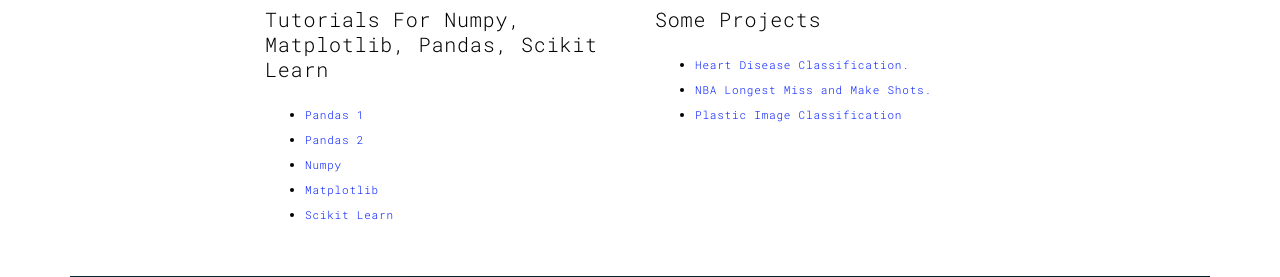
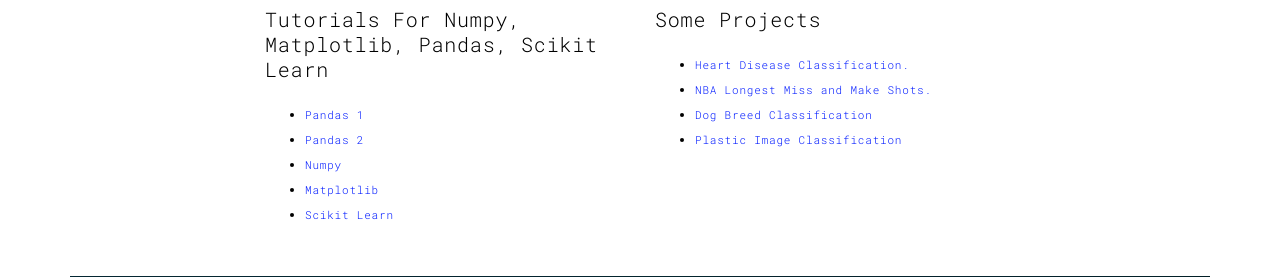
Before and after one commit to Rohithv07/PORTFO, a Flask app: template templates/work3.html in a window 1280 px wide. Shown: the part 808-1085 px from the top of the page. Run offline with Flask 2, Linux system fonts and the light colour scheme; the template is opened without the code that fills it, so the values that code supplies are empty.

Commit message:
Added a new ML project

```diff
--- a/templates/work3.html
+++ b/templates/work3.html
@@ -96,6 +96,7 @@
               <ul>
                 <li><a href = "https://github.com/Rohithv07/ml/tree/master/end-to-end-heart-disease-classification">Heart Disease Classification.</a></li>
                 <li><a href = "https://github.com/Rohithv07/ml/tree/master/Sample%20work-NBA">NBA Longest Miss and Make Shots.</a></li>
+                <li><a href = "https://github.com/Rohithv07/ml/tree/master/Dog-Vision">Dog Breed Classification</a></li>
                 <li><a href = "https://github.com/Rohithv07/4thyearProject">Plastic Image Classification</a></li>
               </ul>
           </div>
```
